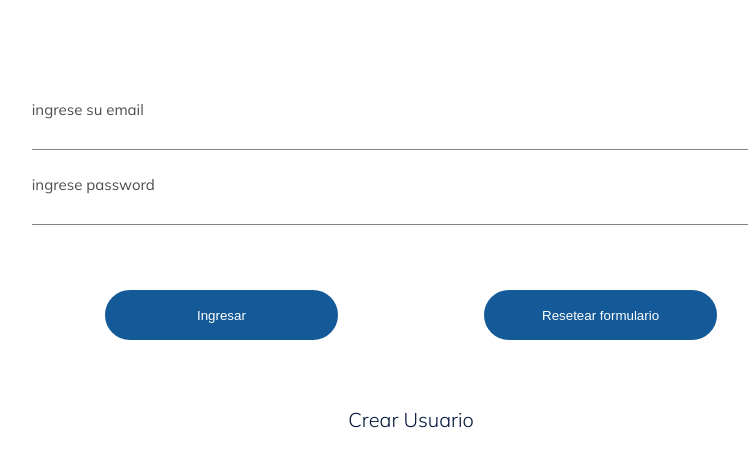
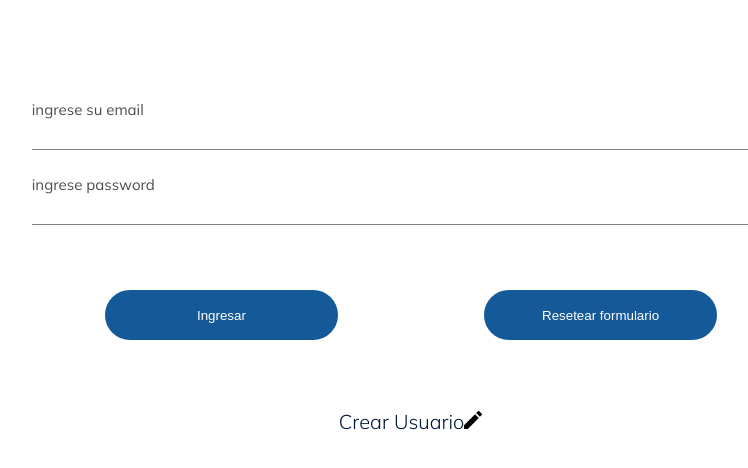
Before and after one commit to vogelnahuel/front-coderhouse-ts, a React (Create React App) app: page / in a window 1280 px wide. Shown: the top 468 px of the page, without its empty margins (229-977 px from the left). Built offline with nearby package versions, Linux system fonts and the light colour scheme; no server answers.

Commit message:
importando svg

```diff
--- /dev/null
+++ b/src/comun.d.ts
@@ -0,0 +1,6 @@
+declare module '*.svg' {
+  import React = require('react')
+  export const ReactComponent: React.FC<React.SVGProps<SVGSVGElement>>
+  const src: string
+  export default src
+}
--- a/src/pages/user/login/Login.tsx
+++ b/src/pages/user/login/Login.tsx
@@ -1,6 +1,6 @@
 import { LoginTypes } from "./LoginTypes";
 import { Form, Formik } from "formik";
-
+import { ReactComponent as Edit } from "../../../assets/edit.svg";
 import { Input } from "../../../components/input/input";
 import "./login.scss";
 import { Link } from "react-router-dom";
@@ -47,7 +47,9 @@ export const Login: React.FC<LoginTypes> = ({
       <div className="container-login-a">
         <Link className="login-a" to={"/createUser"}>
            Crear Usuario
+           <Edit/>
         </Link>
+
       </div>
     </div>
   );
```
